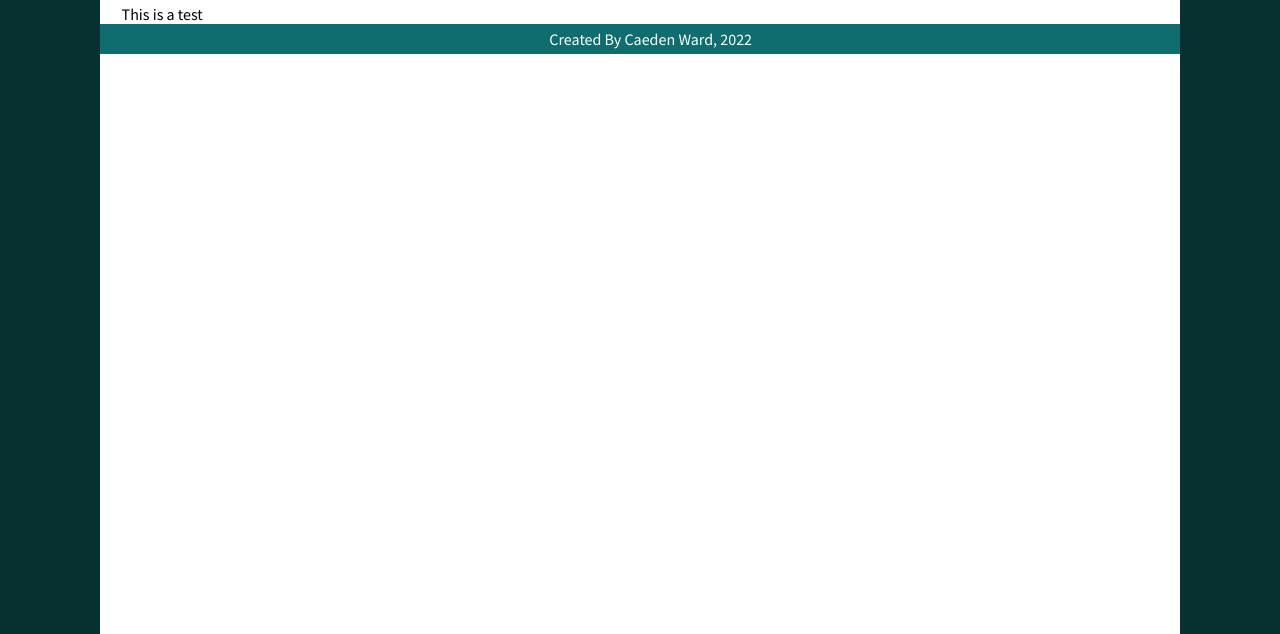
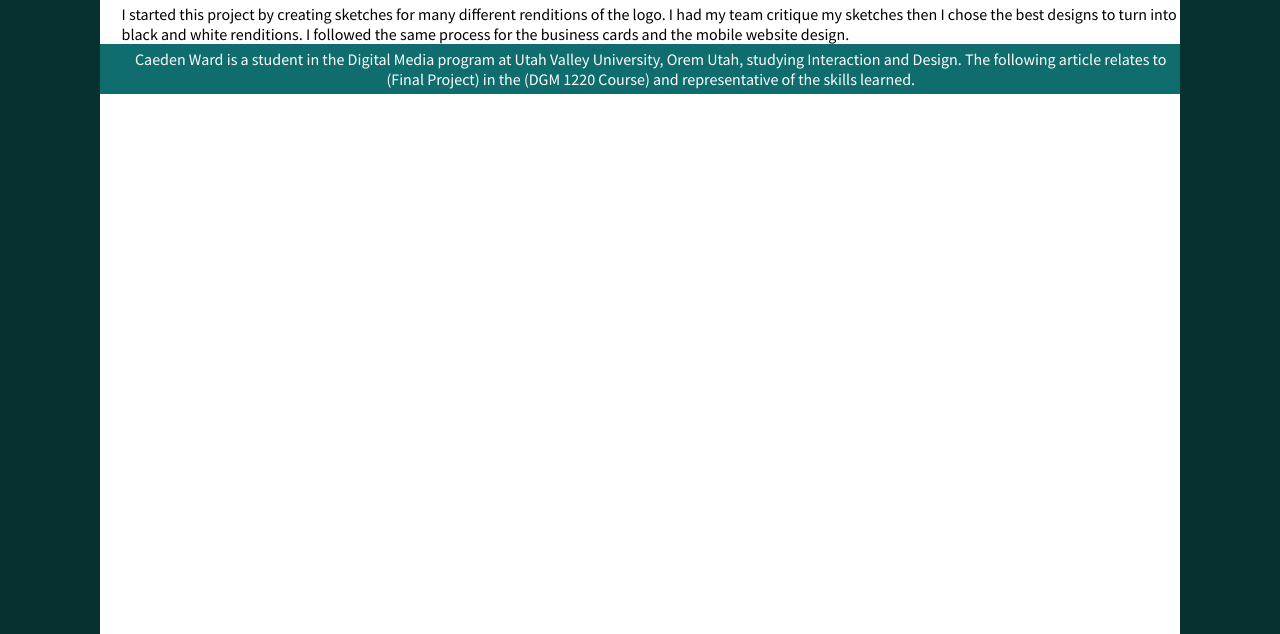
Before and after one commit to ckward1357/Portfolio, a plain HTML site: page pokeindex.html in a window 1280 px wide. Shown: the part 166-800 px from the top of the page. Drawn offline with Linux system fonts and the light colour scheme.

Commit message:
added footers with labeled class and project

```diff
--- a/pokeindex.html
+++ b/pokeindex.html
@@ -39,7 +39,7 @@
 
 
 <h2>Introduction</h2>
-<p>This is a test</p>
+<p>I started this project by creating sketches for many different renditions of the logo. I had my team critique my sketches then I chose the best designs to turn into black and white renditions. I followed the same process for the business cards and the mobile website design.</p>
 
 
 </main>
@@ -47,7 +47,9 @@
 
 <!-- Footer -->
 <footer class="footer">
-<p>Created By Caeden Ward, 2022</p>
+<p>Caeden Ward is a student in the Digital Media program at Utah Valley University, Orem Utah, studying Interaction and Design. The following article relates to (Final Project) in the (DGM 1220 Course) and representative of the skills learned.
+
+</p>
 </footer>
 
 
```
Also changed, not shown: aol.html (+3 -1 lines), aptcop.html (+3 -1 lines), canvas.html (+3 -1 lines), fyac.html (+3 -1 lines), vacationnation.html (+3 -1 lines).
